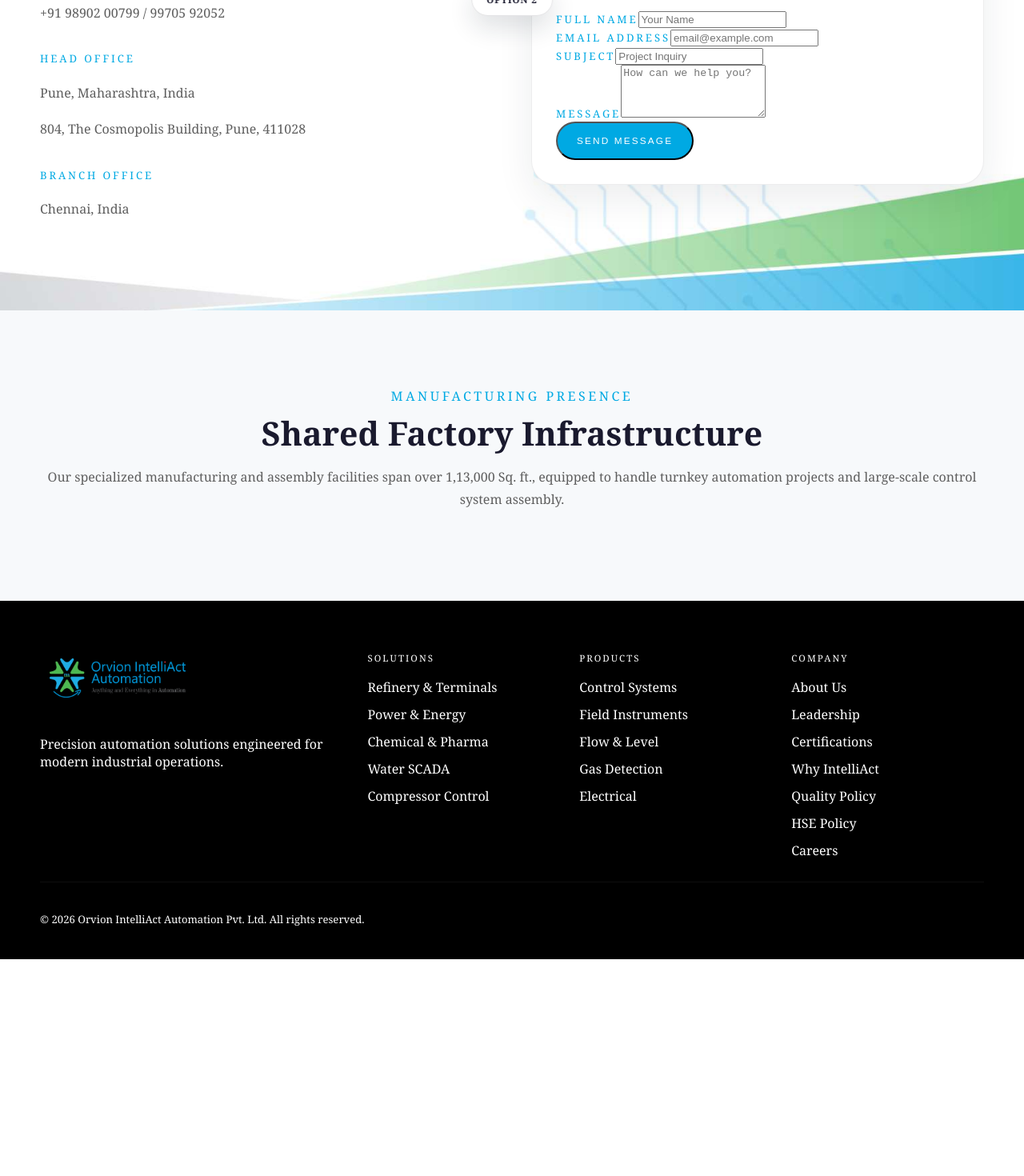
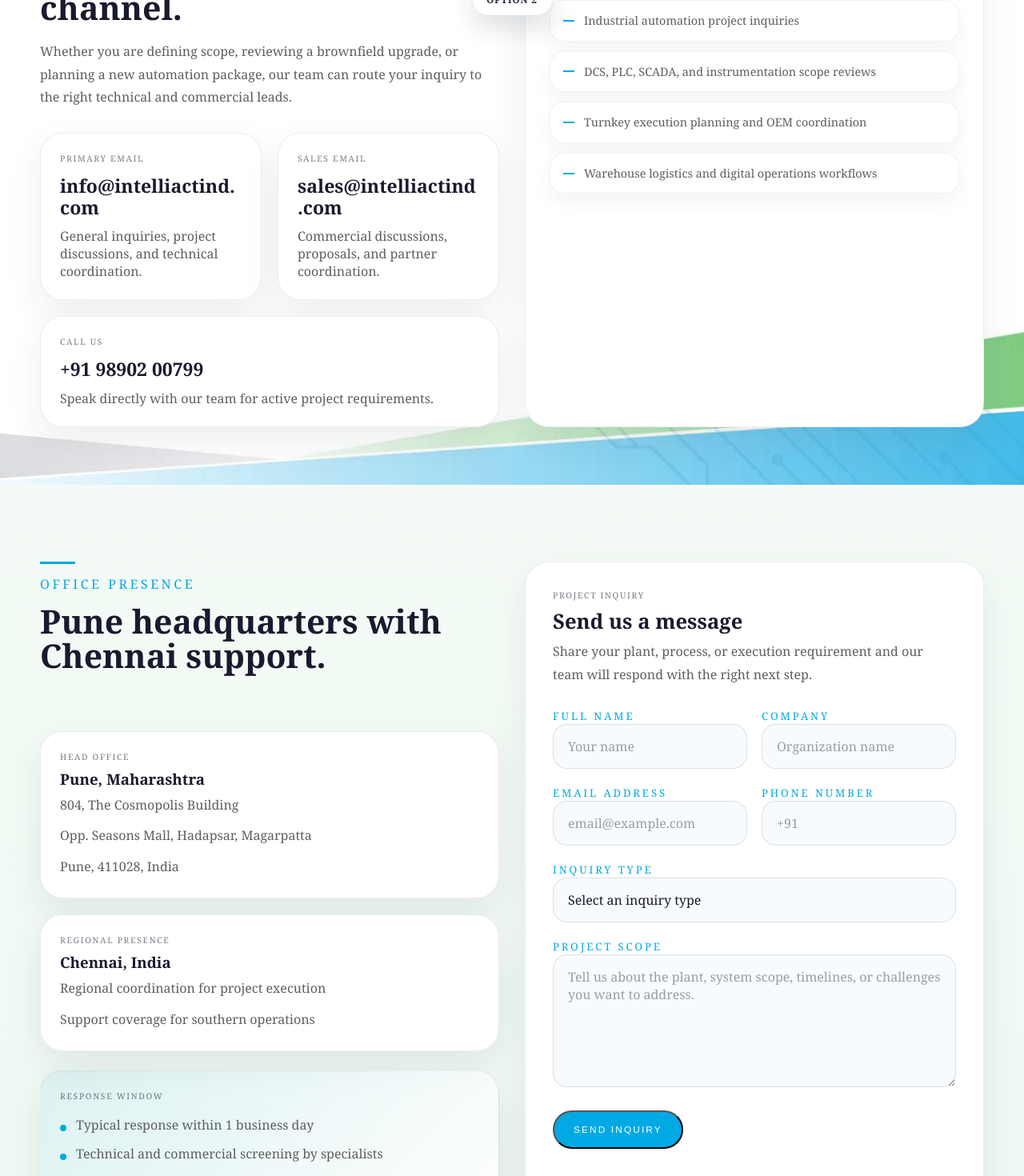
Before and after one commit to Soham407/Orvion-IntelliAct, a Next.js app: page /contact in a window 1280 px wide. Shown: the part 780-2250 px from the top of the page at 80% size. Before the commit the page ends 1979 px from the top, so only its background shows below. Built offline with nearby package versions, Linux system fonts and the light colour scheme.

Commit message:
Improve contact page and hero text styling

```diff
--- a/app/contact/page.js
+++ b/app/contact/page.js
@@ -1,9 +1,64 @@
 "use client";
 
+import Link from "next/link";
 import { useEffect, useRef } from "react";
 import gsap from "gsap";
 import { ScrollTrigger } from "gsap/dist/ScrollTrigger";
 import { PageHero } from "../../components/page-hero";
+
+const contactChannels = [
+  {
+    label: "Primary Email",
+    title: "info@intelliactind.com",
+    detail: "General inquiries, project discussions, and technical coordination.",
+    href: "mailto:info@intelliactind.com",
+  },
+  {
+    label: "Sales Email",
+    title: "sales@intelliactind.com",
+    detail: "Commercial discussions, proposals, and partner coordination.",
+    href: "mailto:sales@intelliactind.com",
+  },
+  {
+    label: "Call Us",
+    title: "+91 98902 00799",
+    detail: "Speak directly with our team for active project requirements.",
+    href: "tel:+919890200799",
+  },
+];
+
+const officeLocations = [
+  {
+    label: "Head Office",
+    city: "Pune, Maharashtra",
+    lines: [
+      "804, The Cosmopolis Building",
+      "Opp. Seasons Mall, Hadapsar, Magarpatta",
+      "Pune, 411028, India",
+    ],
+  },
+  {
+    label: "Regional Presence",
+    city: "Chennai, India",
+    lines: [
+      "Regional coordination for project execution",
+      "Support coverage for southern operations",
+    ],
+  },
+];
+
+const engagementNotes = [
+  "Industrial automation project inquiries",
+  "DCS, PLC, SCADA, and instrumentation scope reviews",
+  "Turnkey execution planning and OEM coordination",
+  "Warehouse logistics and digital operations workflows",
+];
+
+const responsePoints = [
+  "Typical response within 1 business day",
+  "Technical and commercial screening by specialists",
+  "Scope review for brownfield and greenfield programs",
+];
 
 export default function ContactPage() {
   const mainRef = useRef(null);
@@ -11,7 +66,7 @@
   useEffect(() => {
     gsap.registerPlugin(ScrollTrigger);
 
-    const reveals = mainRef.current.querySelectorAll(".gs-reveal");
+    const reveals = mainRef.current?.querySelectorAll(".gs-reveal") ?? [];
     reveals.forEach((el) => {
       gsap.fromTo(
         el,
@@ -36,74 +91,167 @@
   }, []);
 
   return (
-    <div ref={mainRef}>
+    <div ref={mainRef} className="contact-page">
       <PageHero
         eyebrow="Get In Touch"
-        title="Contact Our Expert Team"
-        description="Whether you have a technical inquiry or a project requirement, we are here to provide the engineering support you need."
+        title="Talk To Our Automation Team"
+        description="Connect with Orvion IntelliAct for industrial automation programs, control-system modernization, warehouse logistics workflows, and execution support across critical facilities."
       />
 
-      <section className="section">
-        <div className="shell grid-two">
+      <section className="section contact-section">
+        <div className="shell contact-intro-grid">
           <div className="gs-reveal">
             <span className="accent-bar" />
-            <h2>Contact Information</h2>
-            <div className="stack-copy" style={{ marginTop: '32px' }}>
-              <div className="contact-item mb-8">
-                <p className="mini-label">Email</p>
-                <a href="mailto:info@intelliactind.com" className="h3">info@intelliactind.com</a>
+            <p className="eyebrow">Direct Access</p>
+            <h2>Start with the right channel.</h2>
+            <p className="section-copy contact-intro-copy">
+              Whether you are defining scope, reviewing a brownfield upgrade, or
+              planning a new automation package, our team can route your inquiry
+              to the right technical and commercial leads.
+            </p>
+
+            <div className="contact-method-grid">
+              {contactChannels.map((item) => (
+                <a key={item.title} href={item.href} className="contact-method-card">
+                  <span className="card-label">{item.label}</span>
+                  <h3>{item.title}</h3>
+                  <p>{item.detail}</p>
+                </a>
+              ))}
             </div>
-              <div className="contact-item mb-8">
-                <p className="mini-label">Phone</p>
-                <p className="h3">+91 98902 00799 / 99705 92052</p>
           </div>
-              <div className="contact-item mb-8">
-                <p className="mini-label">Head Office</p>
-                <p className="h3">Pune, Maharashtra, India</p>
-                <p>804, The Cosmopolis Building, Pune, 411028</p>
+
+          <div className="gs-reveal panel-card contact-highlights-card">
+            <span className="card-label">Best For</span>
+            <h3>What to include in your inquiry</h3>
+            <ul className="detail-list contact-detail-list">
+              {engagementNotes.map((item) => (
+                <li key={item}>{item}</li>
+              ))}
+            </ul>
           </div>
-              <div className="contact-item mb-8">
-                <p className="mini-label">Branch Office</p>
-                <p className="h3">Chennai, India</p>
+        </div>
+      </section>
+
+      <section className="section section-soft contact-section-soft">
+        <div className="shell contact-main-grid">
+          <div className="gs-reveal contact-office-stack">
+            <div className="contact-office-header">
+              <span className="accent-bar" />
+              <p className="eyebrow">Office Presence</p>
+              <h2>Pune headquarters with Chennai support.</h2>
+            </div>
+
+            <div className="contact-office-grid">
+              {officeLocations.map((office) => (
+                <article key={office.label} className="contact-office-card">
+                  <span className="card-label">{office.label}</span>
+                  <h3>{office.city}</h3>
+                  <div className="stack-copy contact-office-copy">
+                    {office.lines.map((line) => (
+                      <p key={line}>{line}</p>
+                    ))}
+                  </div>
+                </article>
+              ))}
+            </div>
+
+            <div className="contact-response-card">
+              <span className="card-label">Response Window</span>
+              <div className="contact-response-list">
+                {responsePoints.map((item) => (
+                  <p key={item}>{item}</p>
+                ))}
               </div>
             </div>
           </div>
 
-          <div className="gs-reveal panel-card">
-            <h3>Send us a Message</h3>
-            <p className="mb-8">Fill out the form below and one of our automation specialists will get back to you shortly.</p>
+          <div className="gs-reveal panel-card contact-form-card">
+            <span className="card-label">Project Inquiry</span>
+            <h3>Send us a message</h3>
+            <p className="contact-form-copy">
+              Share your plant, process, or execution requirement and our team
+              will respond with the right next step.
+            </p>
 
             <form className="contact-form">
-              <div className="input-group mb-4">
-                <label className="mini-label">Full Name</label>
-                <input type="text" placeholder="Your Name" className="w-full p-4 rounded bg-white border border-slate-200" />
+              <div className="contact-form-grid">
+                <div className="input-group">
+                  <label className="mini-label" htmlFor="full-name">Full Name</label>
+                  <input id="full-name" type="text" placeholder="Your name" className="contact-input" />
                 </div>
-              <div className="input-group mb-4">
-                <label className="mini-label">Email Address</label>
-                <input type="email" placeholder="email@example.com" className="w-full p-4 rounded bg-white border border-slate-200" />
+                <div className="input-group">
+                  <label className="mini-label" htmlFor="company-name">Company</label>
+                  <input id="company-name" type="text" placeholder="Organization name" className="contact-input" />
                 </div>
-              <div className="input-group mb-4">
-                <label className="mini-label">Subject</label>
-                <input type="text" placeholder="Project Inquiry" className="w-full p-4 rounded bg-white border border-slate-200" />
+                <div className="input-group">
+                  <label className="mini-label" htmlFor="email-address">Email Address</label>
+                  <input id="email-address" type="email" placeholder="email@example.com" className="contact-input" />
                 </div>
-              <div className="input-group mb-6">
-                <label className="mini-label">Message</label>
-                <textarea rows="4" placeholder="How can we help you?" className="w-full p-4 rounded bg-white border border-slate-200"></textarea>
+                <div className="input-group">
+                  <label className="mini-label" htmlFor="phone-number">Phone Number</label>
+                  <input id="phone-number" type="tel" placeholder="+91" className="contact-input" />
                 </div>
-              <button type="submit" className="button primary w-full">Send Message</button>
+                <div className="input-group input-group-full">
+                  <label className="mini-label" htmlFor="inquiry-type">Inquiry Type</label>
+                  <select id="inquiry-type" className="contact-input contact-select" defaultValue="">
+                    <option value="" disabled>Select an inquiry type</option>
+                    <option>Industrial automation project</option>
+                    <option>Warehouse logistics solution</option>
+                    <option>Retrofit or modernization</option>
+                    <option>Partnership or OEM collaboration</option>
+                    <option>General business inquiry</option>
+                  </select>
+                </div>
+                <div className="input-group input-group-full">
+                  <label className="mini-label" htmlFor="message">Project Scope</label>
+                  <textarea
+                    id="message"
+                    rows="6"
+                    placeholder="Tell us about the plant, system scope, timelines, or challenges you want to address."
+                    className="contact-input contact-textarea"
+                  />
+                </div>
+              </div>
+
+              <div className="contact-form-actions">
+                <button type="submit" className="button primary">Send Inquiry</button>
+                <Link href="mailto:info@intelliactind.com" className="button secondary contact-alt-action">
+                  Email Instead
+                </Link>
+              </div>
             </form>
           </div>
         </div>
       </section>
 
-      <section className="section section-muted">
-        <div className="shell section-center gs-reveal">
-          <p className="eyebrow">Manufacturing Presence</p>
-          <h2>Shared Factory Infrastructure</h2>
-          <p className="section-copy">
-            Our specialized manufacturing and assembly facilities span over 1,13,000 Sq. ft.,
-            equipped to handle turnkey automation projects and large-scale control system assembly.
+      <section className="section contact-footprint-section">
+        <div className="shell contact-footprint-grid">
+          <div className="gs-reveal panel-card contact-footprint-card">
+            <span className="card-label">Operational Footprint</span>
+            <h3>Execution backed by shared factory infrastructure.</h3>
+            <p>
+              Our specialized manufacturing and assembly facilities span over
+              1,13,000 sq. ft., supporting turnkey automation packages, panel
+              integration, and large-scale control-system delivery.
             </p>
+          </div>
+
+          <div className="gs-reveal panel-card contact-footprint-card">
+            <span className="card-label">Preferred Next Step</span>
+            <h3>Need a faster route?</h3>
+            <p>
+              For urgent requirements, call the team directly or email a brief
+              scope note with plant type, control platform, and timeline so we
+              can route your inquiry quickly.
+            </p>
+            <div className="hero-actions contact-actions">
+              <a href="tel:+919890200799" className="button primary">Call Now</a>
+              <a href="mailto:info@intelliactind.com" className="button secondary contact-alt-action">
+                Email Brief
+              </a>
+            </div>
+          </div>
         </div>
       </section>
     </div>
--- a/app/globals.css
+++ b/app/globals.css
@@ -661,6 +661,10 @@
   line-height: 1.04;
 }
 
+.solutions-hero-card .card-label {
+  color: #fff;
+}
+
 .solutions-hero-card p {
   margin: 12px 0 0;
   color: rgba(255, 255, 255, 0.74);
@@ -693,7 +697,7 @@
 
 .solutions-hero-overlay span {
   display: inline-block;
-  color: var(--accent);
+  color: #fff;
   font-size: 0.74rem;
   letter-spacing: 0.18em;
   text-transform: uppercase;
@@ -1469,6 +1473,216 @@
   background: var(--accent);
 }
 
+.contact-page .page-hero {
+  min-height: 72vh;
+}
+
+.contact-section {
+  padding-bottom: 72px;
+}
+
+.contact-intro-grid,
+.contact-main-grid,
+.contact-footprint-grid {
+  display: grid;
+  grid-template-columns: repeat(2, minmax(0, 1fr));
+  gap: 32px;
+  align-items: start;
+}
+
+.contact-intro-copy {
+  max-width: 640px;
+}
+
+.contact-method-grid,
+.contact-office-grid {
+  display: grid;
+  gap: 20px;
+  margin-top: 30px;
+}
+
+.contact-method-grid {
+  grid-template-columns: repeat(2, minmax(0, 1fr));
+}
+
+.contact-method-card,
+.contact-office-card,
+.contact-response-card {
+  border-radius: 28px;
+  border: 1px solid var(--line);
+  box-shadow: var(--shadow);
+}
+
+.contact-method-card,
+.contact-office-card {
+  padding: 24px;
+  background: #fff;
+}
+
+.contact-method-card {
+  display: grid;
+  gap: 6px;
+  transition: transform 0.3s ease, border-color 0.3s ease, box-shadow 0.3s ease;
+}
+
+.contact-method-card:hover {
+  transform: translateY(-4px);
+  border-color: rgba(0, 169, 227, 0.24);
+  box-shadow: 0 22px 48px rgba(20, 36, 52, 0.12);
+}
+
+.contact-method-card h3,
+.contact-office-card h3,
+.contact-response-card h3,
+.contact-form-card h3,
+.contact-footprint-card h3 {
+  margin-bottom: 6px;
+}
+
+.contact-method-card h3 {
+  font-size: clamp(1.15rem, 1.8vw, 1.5rem);
+  line-height: 1.15;
+  overflow-wrap: anywhere;
+}
+
+.contact-method-card:nth-child(3) {
+  grid-column: 1 / -1;
+}
+
+.contact-method-card p,
+.contact-office-copy p,
+.contact-response-list p,
+.contact-form-copy,
+.contact-footprint-card p {
+  margin: 0;
+}
+
+.contact-highlights-card,
+.contact-form-card,
+.contact-footprint-card {
+  height: 100%;
+}
+
+.contact-detail-list {
+  margin-top: 20px;
+}
+
+.contact-section-soft {
+  background: linear-gradient(180deg, #f4fbf6 0%, #eef8f2 100%);
+}
+
+.contact-office-stack {
+  display: grid;
+  gap: 24px;
+}
+
+.contact-office-header {
+  max-width: 620px;
+}
+
+.contact-office-copy {
+  gap: 10px;
+}
+
+.contact-response-card {
+  padding: 24px;
+  background: linear-gradient(135deg, rgba(0, 169, 227, 0.08), rgba(255, 255, 255, 0.92));
+}
+
+.contact-response-list {
+  display: grid;
+  gap: 14px;
+  margin-top: 18px;
+}
+
+.contact-response-list p {
+  position: relative;
+  padding-left: 20px;
+}
+
+.contact-response-list p::before {
+  content: "";
+  position: absolute;
+  left: 0;
+  top: 11px;
+  width: 8px;
+  height: 8px;
+  border-radius: 50%;
+  background: var(--accent);
+}
+
+.contact-form-card {
+  padding: 34px;
+}
+
+.contact-form-copy {
+  max-width: 560px;
+}
+
+.contact-form {
+  margin-top: 26px;
+}
+
+.contact-form-grid {
+  display: grid;
+  grid-template-columns: repeat(2, minmax(0, 1fr));
+  gap: 18px;
+}
+
+.input-group-full {
+  grid-column: 1 / -1;
+}
+
+.contact-input {
+  width: 100%;
+  border: 1px solid rgba(26, 26, 46, 0.12);
+  border-radius: 18px;
+  background: rgba(248, 251, 253, 0.96);
+  color: var(--ink);
+  padding: 16px 18px;
+  font: inherit;
+  outline: none;
+  transition: border-color 0.25s ease, box-shadow 0.25s ease, background 0.25s ease;
+}
+
+.contact-input::placeholder {
+  color: rgba(26, 26, 46, 0.42);
+}
+
+.contact-input:focus {
+  border-color: rgba(0, 169, 227, 0.42);
+  box-shadow: 0 0 0 4px rgba(0, 169, 227, 0.08);
+  background: #fff;
+}
+
+.contact-select {
+  appearance: none;
+}
+
+.contact-textarea {
+  resize: vertical;
+  min-height: 160px;
+}
+
+.contact-form-actions,
+.contact-actions {
+  display: flex;
+  flex-wrap: wrap;
+  gap: 14px;
+  margin-top: 24px;
+}
+
+.contact-alt-action {
+  border-color: rgba(26, 26, 46, 0.16);
+  color: var(--ink);
+  background: rgba(255, 255, 255, 0.76);
+}
+
+.contact-footprint-section {
+  background: #fff;
+  padding-top: 72px;
+}
+
 .marquee-bar {
   overflow: hidden;
   padding: 12px 0;
@@ -1743,6 +1957,13 @@
   .products-hero-panel {
     max-width: 540px;
   }
+
+  .contact-intro-grid,
+  .contact-main-grid,
+  .contact-footprint-grid,
+  .contact-method-grid {
+    grid-template-columns: 1fr;
+  }
 }
 
 .scroll-line {
@@ -1819,6 +2040,20 @@
   .hero-home h1,
   .page-hero h1 {
     font-size: clamp(2.3rem, 11vw, 4rem);
+  }
+
+  .contact-form-grid,
+  .contact-office-grid {
+    grid-template-columns: 1fr;
+  }
+
+  .contact-form-card,
+  .contact-highlights-card,
+  .contact-footprint-card,
+  .contact-response-card,
+  .contact-method-card,
+  .contact-office-card {
+    padding: 24px;
   }
 
   .solutions-hero {
```
Lines whose indentation alone changed are shown as unchanged.
